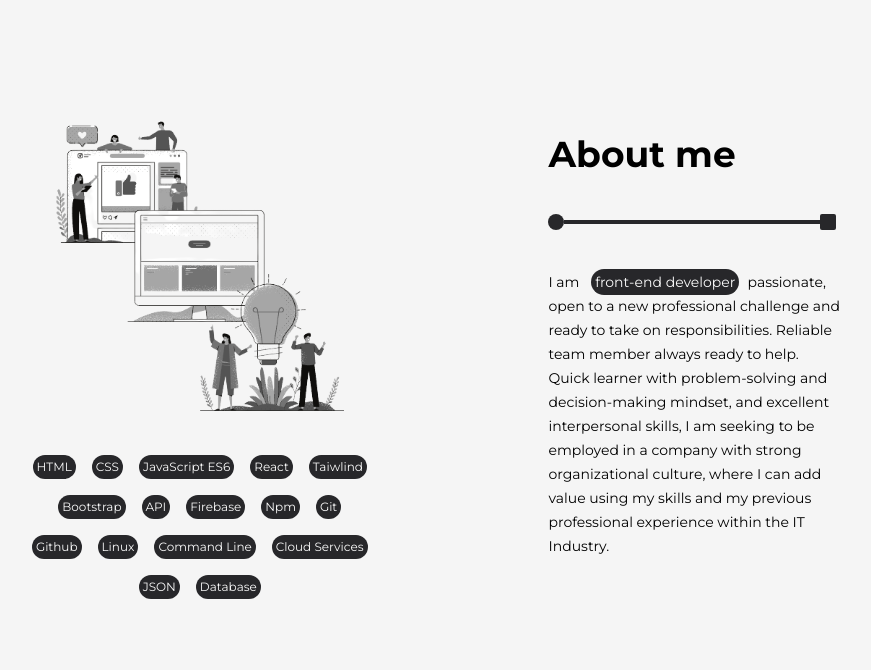
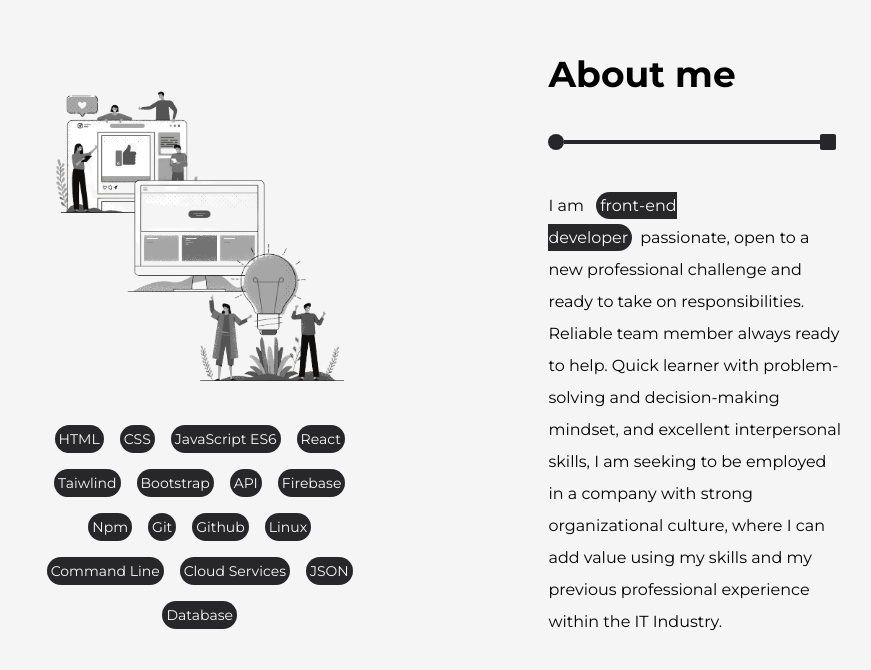
Before and after one commit to andreiBarut/minimalist-web-portfolio, a React (Vite) app: page / in a window 1280 px wide. Shown: the part 902-1572 px from the top of the page, without its empty margins (189-1060 px from the left). Built offline with nearby package versions, Linux system fonts and the light colour scheme; a web font is replaced by a local one.

Commit message:
tweaked about ui

```diff
--- a/src/pages/About.jsx
+++ b/src/pages/About.jsx
@@ -3,7 +3,7 @@ import aboutPicture from "../assets/about-picture-removebg.png";
 const About = () => {
 	return (
 		<div className="about-container flex flex-col-reverse items-center md:flex-row justify-center h-screen lg:h-screen xl:h-screen p-0  lg:p-52 gap-10 md:gap-20 lg:gap-32 relative">
-			<section className="w-full md:w-1/2 flex justify-center flex-col text-xs items-center">
+			<section className="w-full md:w-1/2 flex justify-center flex-col text-sm items-center">
 				<img
 					src={aboutPicture}
 					className="hidden lg:block sm:w-52 md:w-72 lg:w-96"
@@ -53,14 +53,14 @@ const About = () => {
 					</li>
 				</ul>
 			</section>
-			<section className="px-10 md:w-1/2 flex flex-col justify-center items-start gap-10 text-sm">
+			<section className="px-10 md:w-1/2 flex flex-col justify-center items-start gap-10 text-md">
 				<h2 className="text-4xl font-bold">About me</h2>
 				<div className="hidden md:flex items-center">
 					<div className="w-4 h-4 rounded-full bg-zinc-800"></div>
 					<div className="w-64 h-1 bg-zinc-800"></div>
 					<div className="w-4 h-4 rounded-sm bg-zinc-800"></div>
 				</div>
-				<p className=" leading-6">
+				<p className=" leading-8">
 					I am{" "}
 					<span className="bg-zinc-800 text-neutral-50 m-2 inline  rounded-2xl  p-1">
 						front-end developer
```
